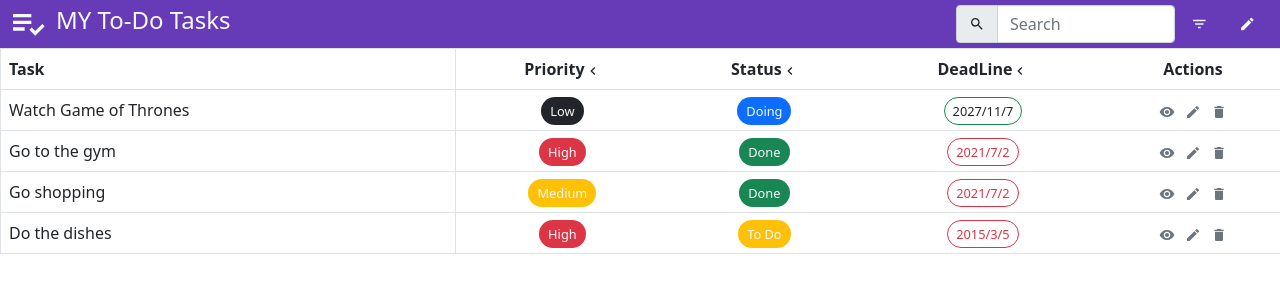
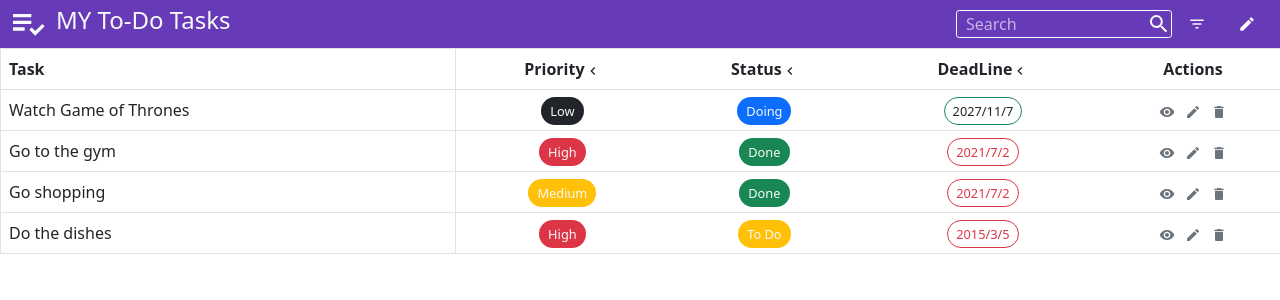
Before and after one commit to Alikooshesh/Advanced-Todo-ReactJS, a React (Create React App) app: page / in a window 1280 px wide. Shown: the top 300 px of the page. Built offline with nearby package versions, Linux system fonts and the light colour scheme.

Commit message:
Fix searchBar

```diff
--- a/src/App.tsx
+++ b/src/App.tsx
@@ -12,15 +12,15 @@ import {Itodo} from "./interfaces";
 
 function App() {
     const [todoData , setTodoData] = useState<Itodo[]>(fakeTodos)
-    const [modalShow, setModalShow] = useState(false);
+    const [addModalShow, setAddModalShow] = useState<boolean>(false)
+    const [searchText , setSearchText] = useState<string>("")
 
   return (
     <div className={"w-100 h-100 d-flex flex-column"}>
-        {console.log(modalShow)}
       <div className={"header"}>
-        <Header setModalShow={setModalShow} modalShow={modalShow}></Header>
+        <Header setModalShow={setAddModalShow} modalShow={addModalShow} searchText={searchText} setSearchText={setSearchText}></Header>
       </div>
-        <TodoTable todoData={todoData}></TodoTable>
+        <TodoTable todoData={todoData} searchText={searchText}></TodoTable>
 
     </div>
   );
--- a/src/components/header/header.css
+++ b/src/components/header/header.css
@@ -6,3 +6,28 @@
     background-color: #7f49cc;
     cursor: pointer;
 }
+
+.searchBar-div{
+    width: 18rem;
+    height: 90%;
+    border: 0.1px solid white;
+    border-radius: 0.2rem;
+}
+
+.searchBar-div input{
+    width: 90%;
+    height: 100%;
+    padding-left: 0.5rem;
+    background-color: transparent;
+    outline: none;
+    border: 1px solid transparent;
+    color: white;
+}
+
+.searchBar-div input::placeholder{
+    color: rgba(255, 255, 255, 0.62);
+}
+
+.searchBar-div svg{
+    font-size: 150%;
+}
--- a/src/components/header/header.tsx
+++ b/src/components/header/header.tsx
@@ -7,9 +7,14 @@ import TaskModal from "../tastController/taskController";
 import {Iheader} from "../../interfaces";
 
 const Header:React.FC<Iheader> = (props) => {
-
     const handleClose = () => props.setModalShow(false);
     const handleShow = () => props.setModalShow(true);
+
+    function searchBarChange(e:React.ChangeEvent<HTMLInputElement>) {
+        const val = e.target.value
+        props.setSearchText(val)
+
+    }
     return (
         <header className={"w-100 h-100 d-flex text-light p-2"} style={{backgroundColor:"#673ab7"}}>
             <div className={"w-75 d-flex align-items-center"}>
@@ -17,10 +22,10 @@ const Header:React.FC<Iheader> = (props) => {
                 <h4 className={"mx-2"}>MY To-Do Tasks</h4>
             </div>
             <div className={"w-25 d-flex justify-content-end align-items-center"}>
-                <InputGroup className="rounded">
-                    <InputGroup.Text><MdSearch></MdSearch></InputGroup.Text>
-                    <FormControl id="inlineFormInputGroup" placeholder="Search" />
-                </InputGroup>
+                <div className={"searchBar-div d-flex align-items-center"}>
+                    <input type={"text"} placeholder={"Search"} value={props.searchText} onChange={searchBarChange}/>
+                    <MdSearch></MdSearch>
+                </div>
                 <MdFilterList className={"icon rounded-circle p-2 mx-2"}></MdFilterList>
                 <MdModeEdit className={"icon rounded-circle p-2 mx-2"} onClick={handleShow}></MdModeEdit>
             </div>
--- a/src/components/todoTable/TodoTable.tsx
+++ b/src/components/todoTable/TodoTable.tsx
@@ -1,12 +1,20 @@
 import React, {useEffect, useState} from "react";
 import {MdKeyboardArrowLeft , MdKeyboardArrowUp , MdKeyboardArrowDown , MdVisibility , MdModeEdit , MdDelete} from "react-icons/md";
 import './todoTable.css'
-import {IlistSort, ItodoTable} from "../../interfaces";
+import {IlistSort, Itodo, ItodoTable} from "../../interfaces";
 import {Table} from "react-bootstrap";
 
 const TodoTable:React.FC<ItodoTable> = (props) => {
     const [todoData , setTodoData] = useState([...props.todoData])
     const [listSort , setListSort] = useState<IlistSort>({priority : 0 , status : 0 , deadLine : 0})
+
+    const searchItems:Itodo[] | null = props.todoData.filter(item => item.text.toLowerCase().includes(props.searchText.toLowerCase()))
+
+    useEffect(()=> {
+        // const searchItems:Itodo[] | null = props.todoData.filter(item => item.text.includes(props.searchText))
+        searchItems ? setTodoData([...searchItems]) : setTodoData([...todoData])
+        setListSort({priority : 0 , status : 0 , deadLine : 0})
+    },[props.searchText])
 
     function sortChangeButton(sort : string){
         sort == "priority" &&
@@ -27,7 +35,7 @@ const TodoTable:React.FC<ItodoTable> = (props) => {
     }
 
     useEffect(()=>{
-        setTodoData([...props.todoData])
+        !searchItems && setTodoData([...props.todoData])
         listSort.status == 1 && setTodoData([...todoData.sort((a,b) => a.status - b.status)])
         listSort.status == 2 && setTodoData([...todoData.sort((a,b) => b.status - a.status)])
 
@@ -38,10 +46,10 @@ const TodoTable:React.FC<ItodoTable> = (props) => {
         listSort.deadLine == 2 && setTodoData([...todoData.sort((a,b) => b.deadLine.getTime() - a.deadLine.getTime())])
     },[listSort])
 
+
     return (
         <>
-            {console.log({listSort})}
-            {console.log({todoData})}
+            {console.log(props.todoData.filter(item => item.text.includes("G")))}
             <Table bordered hover>
                 <thead>
                 <tr>
```
Also changed, not shown: src/interfaces.ts (+5 -2 lines).
